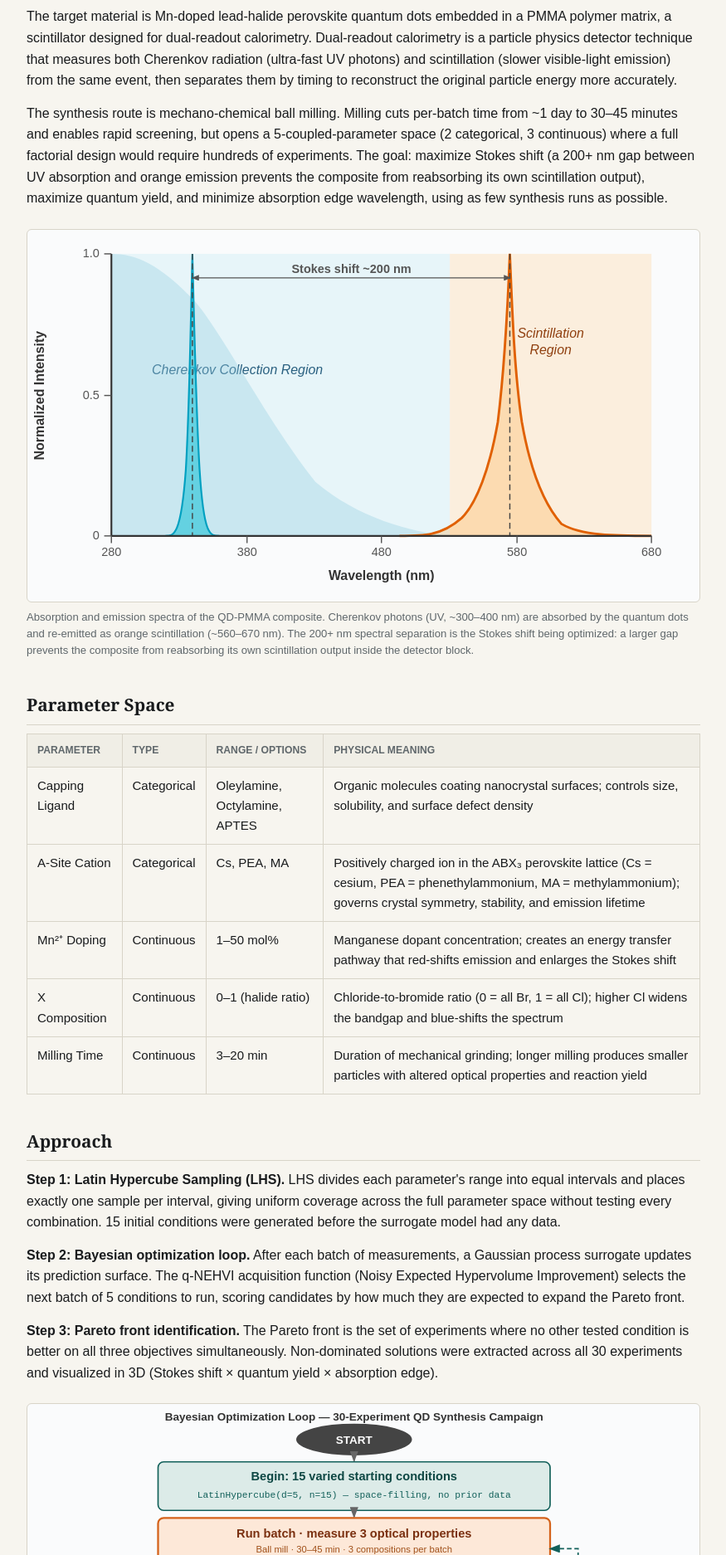
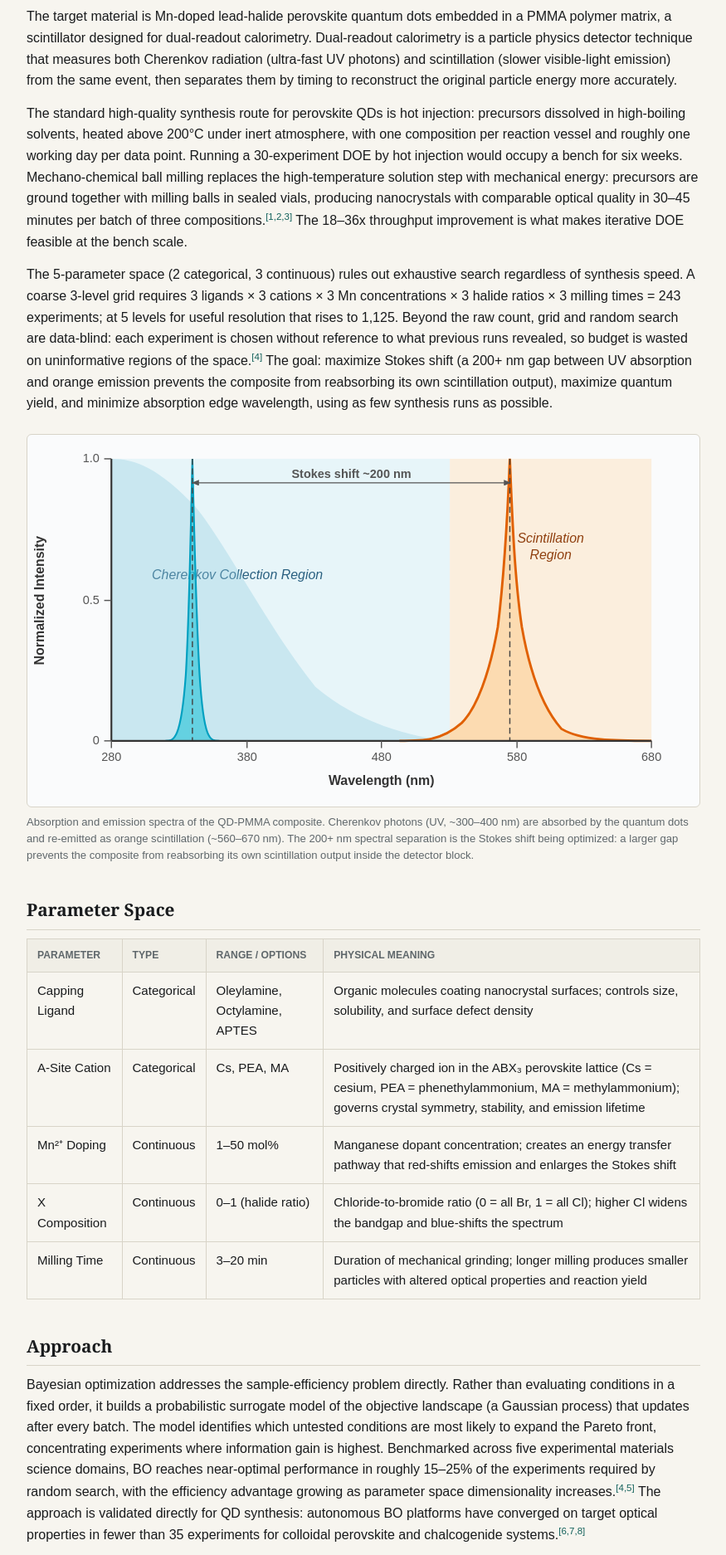
Before and after one commit to samdhole/samdhole.github.io, a plain HTML site: page assets/samyak-dhole-bayesian-doe-explainer.html in a window 1280 px wide. Shown: the part 466-2340 px from the top of the page at 83% size, without its empty margins (202-1077 px from the left). Drawn offline with Linux system fonts and the light colour scheme.

Commit message:
Add synthesis justification, grid search argument, and 9 citations
- The Problem: replace one-line milling mention with hot injection vs ball
  milling argument (18-36x throughput, quality on par [1,2,3]) and explicit
  grid search combinatorics (243 experiments at 3 levels, 1125 at 5 levels [4])
- Approach: new opening paragraph justifying Bayesian optimization over random/
  grid search (BO hits 90th-percentile in ~15-25% of experiments [4,5];
  validated on QD/perovskite systems [6,7,8])
- Stack: BayBE citation [9] (Fitzner et al. 2025, Digital Discovery)
- New References section: 9 numbered citations with DOI links

```diff
--- a/assets/samyak-dhole-bayesian-doe-explainer.html
+++ b/assets/samyak-dhole-bayesian-doe-explainer.html
@@ -205,6 +205,17 @@
       gap: 8px;
     }
     footer a { color: var(--accent-strong); }
+
+    /* Inline citations */
+    .cite { font-size: 0.72em; vertical-align: super; color: var(--accent); text-decoration: none; }
+    .cite:hover { text-decoration: underline; }
+
+    /* References section */
+    #references { margin-top: 48px; padding-top: 24px; border-top: 1px solid var(--line); }
+    #references h2 { font-size: 1rem; margin-bottom: 12px; border: none; padding: 0; }
+    .ref-list { list-style: decimal; padding-left: 1.4em; font-size: 0.8rem; color: var(--muted); line-height: 1.7; }
+    .ref-list li { margin-bottom: 4px; }
+    .ref-list a { color: var(--accent); }
   </style>
 </head>
 <body>
@@ -240,13 +251,27 @@
       accurately.
     </p>
     <p>
-      The synthesis route is mechano-chemical ball milling. Milling cuts per-batch time from
-      ~1 day to 30&ndash;45 minutes and enables rapid screening, but opens a 5-coupled-parameter
-      space (2 categorical, 3 continuous) where a full factorial design would require hundreds of
-      experiments. The goal: maximize Stokes shift (a 200+ nm gap between UV absorption and
-      orange emission prevents the composite from reabsorbing its own scintillation output),
-      maximize quantum yield, and minimize absorption edge wavelength, using as few synthesis
-      runs as possible.
+      The standard high-quality synthesis route for perovskite QDs is hot injection: precursors
+      dissolved in high-boiling solvents, heated above 200&deg;C under inert atmosphere, with one
+      composition per reaction vessel and roughly one working day per data point. Running a
+      30-experiment DOE by hot injection would occupy a bench for six weeks. Mechano-chemical
+      ball milling replaces the high-temperature solution step with mechanical energy: precursors
+      are ground together with milling balls in sealed vials, producing nanocrystals with
+      comparable optical quality in 30&ndash;45 minutes per batch of three
+      compositions.<a class="cite" href="#ref1">[1,2,3]</a> The 18&ndash;36x throughput
+      improvement is what makes iterative DOE feasible at the bench scale.
+    </p>
+    <p>
+      The 5-parameter space (2 categorical, 3 continuous) rules out exhaustive search regardless
+      of synthesis speed. A coarse 3-level grid requires 3 ligands &times; 3 cations &times;
+      3 Mn concentrations &times; 3 halide ratios &times; 3 milling times = 243 experiments;
+      at 5 levels for useful resolution that rises to 1,125. Beyond the raw count, grid and
+      random search are data-blind: each experiment is chosen without reference to what previous
+      runs revealed, so budget is wasted on uninformative regions of the
+      space.<a class="cite" href="#ref4">[4]</a> The goal: maximize Stokes shift (a 200+ nm gap
+      between UV absorption and orange emission prevents the composite from reabsorbing its own
+      scintillation output), maximize quantum yield, and minimize absorption edge wavelength,
+      using as few synthesis runs as possible.
     </p>
 
     <figure>
@@ -368,6 +393,20 @@
     </table>
 
     <h2>Approach</h2>
+    <p>
+      Bayesian optimization addresses the sample-efficiency problem directly. Rather than
+      evaluating conditions in a fixed order, it builds a probabilistic surrogate model of the
+      objective landscape (a Gaussian process) that updates after every batch. The model
+      identifies which untested conditions are most likely to expand the Pareto front,
+      concentrating experiments where information gain is highest. Benchmarked across five
+      experimental materials science domains, BO reaches near-optimal performance in roughly
+      15&ndash;25% of the experiments required by random search, with the efficiency advantage
+      growing as parameter space dimensionality
+      increases.<a class="cite" href="#ref4">[4,5]</a> The approach is validated directly for
+      QD synthesis: autonomous BO platforms have converged on target optical properties in fewer
+      than 35 experiments for colloidal perovskite and chalcogenide
+      systems.<a class="cite" href="#ref6">[6,7,8]</a>
+    </p>
     <p>
       <strong>Step 1: Latin Hypercube Sampling (LHS).</strong> LHS divides each parameter's range
       into equal intervals and places exactly one sample per interval, giving uniform coverage
@@ -765,7 +804,7 @@
       <span>BayBE</span><span>BoTorch</span><span>GPyTorch</span><span>Plotly</span>
     </div>
     <p>
-      BayBE (Merck KGaA's open-source Bayesian optimization framework for lab automation) wraps
+      BayBE (Merck KGaA's open-source Bayesian optimization framework for lab automation)<a class="cite" href="#ref9">[9]</a> wraps
       BoTorch and GPyTorch via <code>BotorchRecommender</code>. The mixed search space requires
       <code>SearchSpace.from_product</code>, which handles categorical parameters (ligand, cation)
       via one-hot encoding alongside continuous ranges. q-NEHVI was chosen over EHI because batch
@@ -812,6 +851,21 @@
       without reproducing raw experimental records.
     </div>
 
+    <section id="references">
+      <h2>References</h2>
+      <ol class="ref-list">
+        <li id="ref1">Protesescu, L. et al. (2018). Low-cost synthesis of highly luminescent colloidal lead halide perovskite nanocrystals by wet ball milling. <em>ACS Appl. Nano Mater.</em> 1(3), 1300&ndash;1308. <a href="https://doi.org/10.1021/acsanm.8b00038" target="_blank" rel="noopener">DOI: 10.1021/acsanm.8b00038</a></li>
+        <li id="ref2">Zhu, Z.-Y. et al. (2017). Solvent-free mechanosynthesis of composition-tunable cesium lead halide perovskite quantum dots. <em>J. Phys. Chem. Lett.</em> 8, 1610&ndash;1614. <a href="https://doi.org/10.1021/acs.jpclett.7b00431" target="_blank" rel="noopener">DOI: 10.1021/acs.jpclett.7b00431</a></li>
+        <li id="ref3">Palazon, F., El Ajjouri, Y., &amp; Bolink, H. J. (2020). Making by grinding: mechanochemistry boosts the development of halide perovskites and other multinary metal halides. <em>Adv. Energy Mater.</em> 10, 1902499. <a href="https://doi.org/10.1002/aenm.201902499" target="_blank" rel="noopener">DOI: 10.1002/aenm.201902499</a></li>
+        <li id="ref4">Liang, Q. et al. (2021). Benchmarking the performance of Bayesian optimization across multiple experimental materials science domains. <em>npj Comput. Mater.</em> 7, 188. <a href="https://doi.org/10.1038/s41524-021-00656-9" target="_blank" rel="noopener">DOI: 10.1038/s41524-021-00656-9</a></li>
+        <li id="ref5">Shields, B. J. et al. (2021). Bayesian reaction optimization as a tool for chemical synthesis. <em>Nature</em> 590, 89&ndash;96. <a href="https://doi.org/10.1038/s41586-021-03213-y" target="_blank" rel="noopener">DOI: 10.1038/s41586-021-03213-y</a></li>
+        <li id="ref6">Epps, R. W. et al. (2020). Artificial chemist: an autonomous quantum dot synthesis bot. <em>Adv. Mater.</em> 32, 2001626. <a href="https://doi.org/10.1002/adma.202001626" target="_blank" rel="noopener">DOI: 10.1002/adma.202001626</a></li>
+        <li id="ref7">Voznyy, O. et al. (2019). Machine learning accelerates discovery of optimal colloidal quantum dot synthesis. <em>ACS Nano</em> 13(10), 11122&ndash;11128. <a href="https://doi.org/10.1021/acsnano.9b03864" target="_blank" rel="noopener">DOI: 10.1021/acsnano.9b03864</a></li>
+        <li id="ref8">Lampe, C. et al. (2023). Rapid data-efficient optimization of perovskite nanocrystal syntheses through machine learning algorithm fusion. <em>Adv. Mater.</em> 35, 2208772. <a href="https://doi.org/10.1002/adma.202208772" target="_blank" rel="noopener">DOI: 10.1002/adma.202208772</a></li>
+        <li id="ref9">Fitzner, M. et al. (2025). BayBE: a Bayesian back end for experimental planning in the low-to-no-data regime. <em>Digital Discovery</em> 4(8), 1991&ndash;2000. <a href="https://doi.org/10.1039/D5DD00050E" target="_blank" rel="noopener">DOI: 10.1039/D5DD00050E</a></li>
+      </ol>
+    </section>
+
     <footer>
       <span>Sam Dhole, PhD, Materials Scientist for Technical Documents</span>
       <a href="mailto:sam@haloforgelabs.com?subject=Scientific%20automation%20inquiry">sam@haloforgelabs.com</a> &middot; <a href="mailto:samdhole95@gmail.com?subject=Scientific%20automation%20inquiry">samdhole95@gmail.com</a>
```
